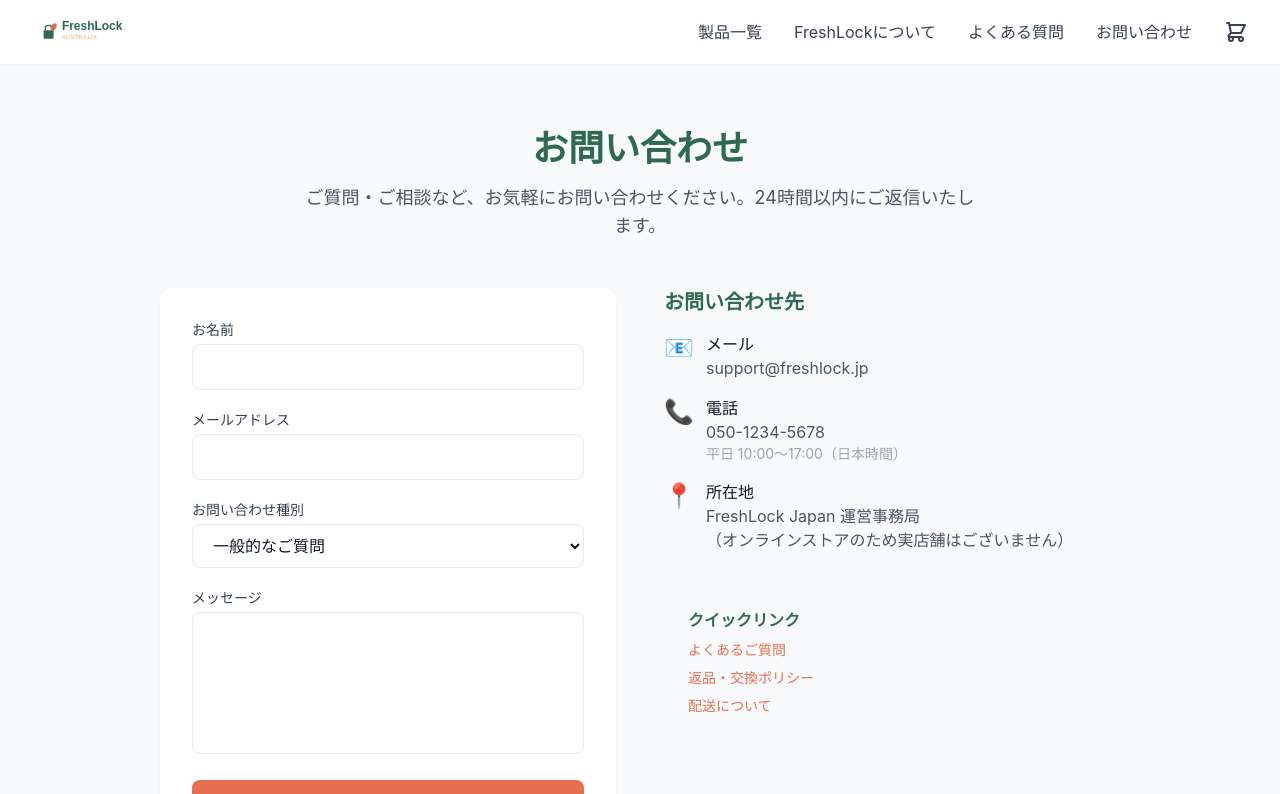
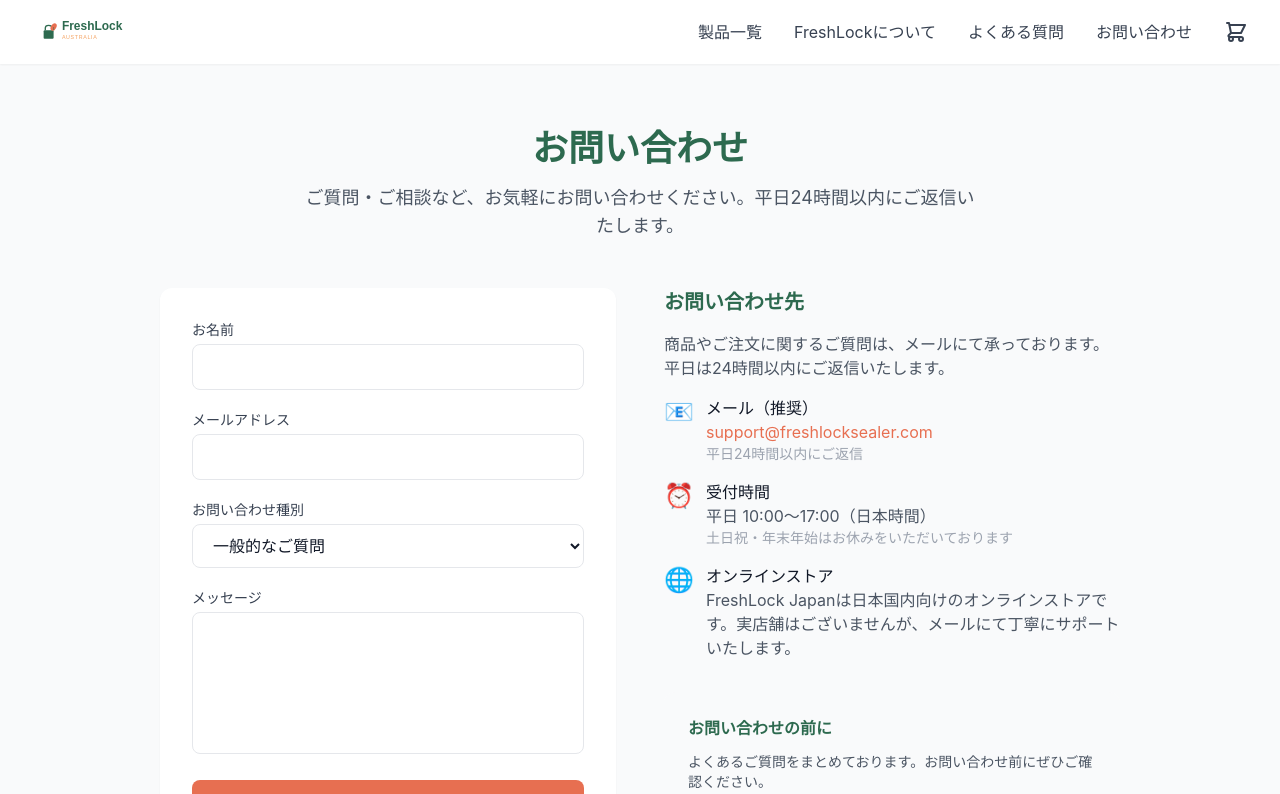
Before and after one commit to jasonyuan886/freshlock-jp, a Next.js app: page /contact in a window 1280 px wide. Shown: the top 794 px of the page. Built offline with nearby package versions, Linux system fonts and the light colour scheme.

Commit message:
GMC compliance: improve contact/privacy/terms/returns/about pages; add shipping page; unify support email; fix footer links

```diff
--- a/app/contact/page.tsx
+++ b/app/contact/page.tsx
@@ -15,18 +15,18 @@
       <div className="text-center mb-12">
         <h1 className="section-title">お問い合わせ</h1>
         <p className="section-subtitle">
-          ご質問・ご相談など、お気軽にお問い合わせください。24時間以内にご返信いたします。
+          ご質問・ご相談など、お気軽にお問い合わせください。平日24時間以内にご返信いたします。
         </p>
       </div>
 
       <div className="grid md:grid-cols-2 gap-12">
-        {/* Form */}
+        {/* フォーム */}
         <div className="bg-white rounded-xl p-8 shadow-sm">
           {submitted ? (
             <div className="text-center py-12">
               <div className="text-5xl mb-4">✅</div>
               <h2 className="text-2xl font-bold text-primary mb-2">送信完了しました</h2>
-              <p className="text-gray-500">お問い合わせありがとうございます。担当者より折り返しご連絡いたします。</p>
+              <p className="text-gray-500">お問い合わせありがとうございます。担当者より24時間以内に折り返しご連絡いたします。</p>
             </div>
           ) : (
             <form onSubmit={handleSubmit} className="space-y-5">
@@ -52,7 +52,9 @@
                   <option>一般的なご質問</option>
                   <option>ご注文について</option>
                   <option>返品・交換について</option>
-                  <option>製品について</option>
+                  <option>配送について</option>
+                  <option>製品・使い方について</option>
+                  <option>保証・修理について</option>
                   <option>法人・卸売について</option>
                 </select>
               </div>
@@ -71,33 +73,40 @@
           )}
         </div>
 
-        {/* Info */}
+        {/* 情報 */}
         <div className="space-y-8">
           <div>
             <h2 className="text-xl font-bold text-primary mb-4">お問い合わせ先</h2>
+            <p className="text-gray-600 mb-4">
+              商品やご注文に関するご質問は、メールにて承っております。平日は24時間以内にご返信いたします。
+            </p>
             <div className="space-y-4">
               <div className="flex items-start gap-3">
                 <span className="text-2xl">📧</span>
                 <div>
-                  <p className="font-medium">メール</p>
-                  <p className="text-gray-600">support@freshlock.jp</p>
+                  <p className="font-medium">メール（推奨）</p>
+                  <p className="text-gray-600">
+                    <a href="mailto:support@freshlocksealer.com" className="text-accent hover:underline">
+                      support@freshlocksealer.com
+                    </a>
+                  </p>
+                  <p className="text-sm text-gray-400">平日24時間以内にご返信</p>
                 </div>
               </div>
               <div className="flex items-start gap-3">
-                <span className="text-2xl">📞</span>
+                <span className="text-2xl">⏰</span>
                 <div>
-                  <p className="font-medium">電話</p>
-                  <p className="text-gray-600">050-1234-5678</p>
-                  <p className="text-sm text-gray-400">平日 10:00〜17:00（日本時間）</p>
+                  <p className="font-medium">受付時間</p>
+                  <p className="text-gray-600">平日 10:00〜17:00（日本時間）</p>
+                  <p className="text-sm text-gray-400">土日祝・年末年始はお休みをいただいております</p>
                 </div>
               </div>
               <div className="flex items-start gap-3">
-                <span className="text-2xl">📍</span>
+                <span className="text-2xl">🌐</span>
                 <div>
-                  <p className="font-medium">所在地</p>
+                  <p className="font-medium">オンラインストア</p>
                   <p className="text-gray-600">
-                    FreshLock Japan 運営事務局<br />
-                    （オンラインストアのため実店舗はございません）
+                    FreshLock Japanは日本国内向けのオンラインストアです。実店舗はございませんが、メールにて丁寧にサポートいたします。
                   </p>
                 </div>
               </div>
@@ -105,11 +114,15 @@
           </div>
 
           <div className="bg-gray-50 rounded-xl p-6">
-            <h3 className="font-bold text-primary mb-2">クイックリンク</h3>
+            <h3 className="font-bold text-primary mb-3">お問い合わせの前に</h3>
+            <p className="text-sm text-gray-600 mb-3">
+              よくあるご質問をまとめております。お問い合わせ前にぜひご確認ください。
+            </p>
             <ul className="space-y-2 text-sm">
-              <li><a href="/faq" className="text-accent hover:underline">よくあるご質問</a></li>
+              <li><a href="/faq" className="text-accent hover:underline">よくあるご質問（FAQ）</a></li>
+              <li><a href="/shipping" className="text-accent hover:underline">配送について</a></li>
               <li><a href="/returns" className="text-accent hover:underline">返品・交換ポリシー</a></li>
-              <li><a href="/contact" className="text-accent hover:underline">配送について</a></li>
+              <li><a href="/about" className="text-accent hover:underline">FreshLockについて</a></li>
             </ul>
           </div>
         </div>
```
